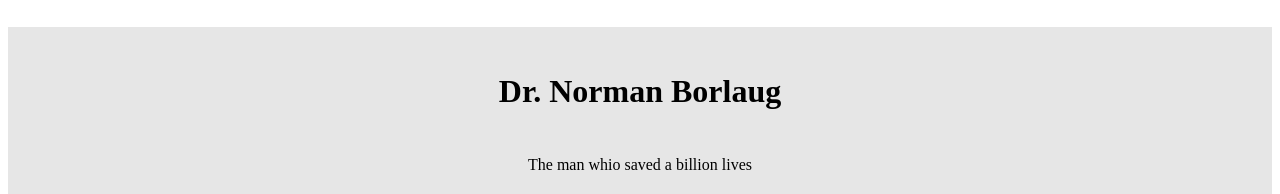
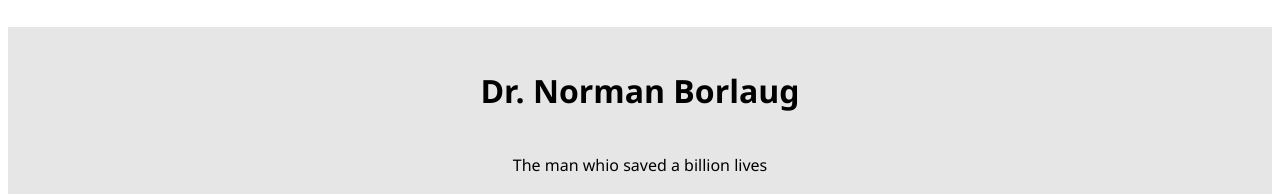
Before and after one commit to greaffer/responsitive-test, a plain HTML site: page index.html in a window 1280 px wide. Shown: the top 194 px of the page. Drawn offline with Linux system fonts and the light colour scheme; grey boxes are pictures that could not be loaded.

Commit message:
added new font family to the body

```diff
--- a/style.css
+++ b/style.css
@@ -9,6 +9,7 @@ html {
 body {
   background: hsl(0, 0%, 90%);
   height: auto;
+  font-family: 'Segoe UI', Tahoma, Geneva, Verdana, sans-serif;
 }
 .header-text h1, .header-text p {
   text-align: center;
--- /dev/null
+++ b/styles.css
@@ -0,0 +1,6 @@
+p {
+    margin-bottom: 90%;
+}
+html {
+    scroll-behavior: smooth;
+}
```
